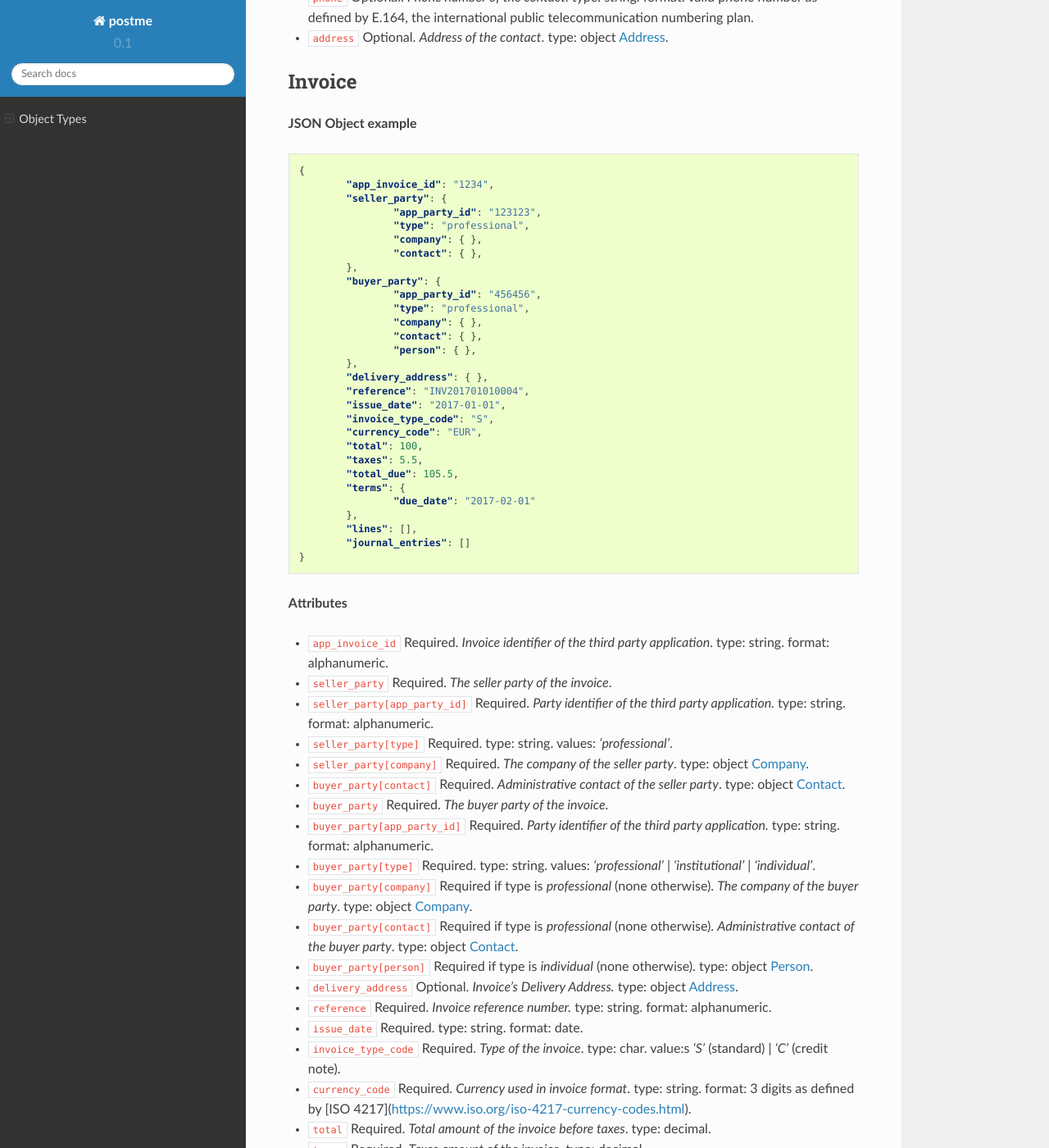
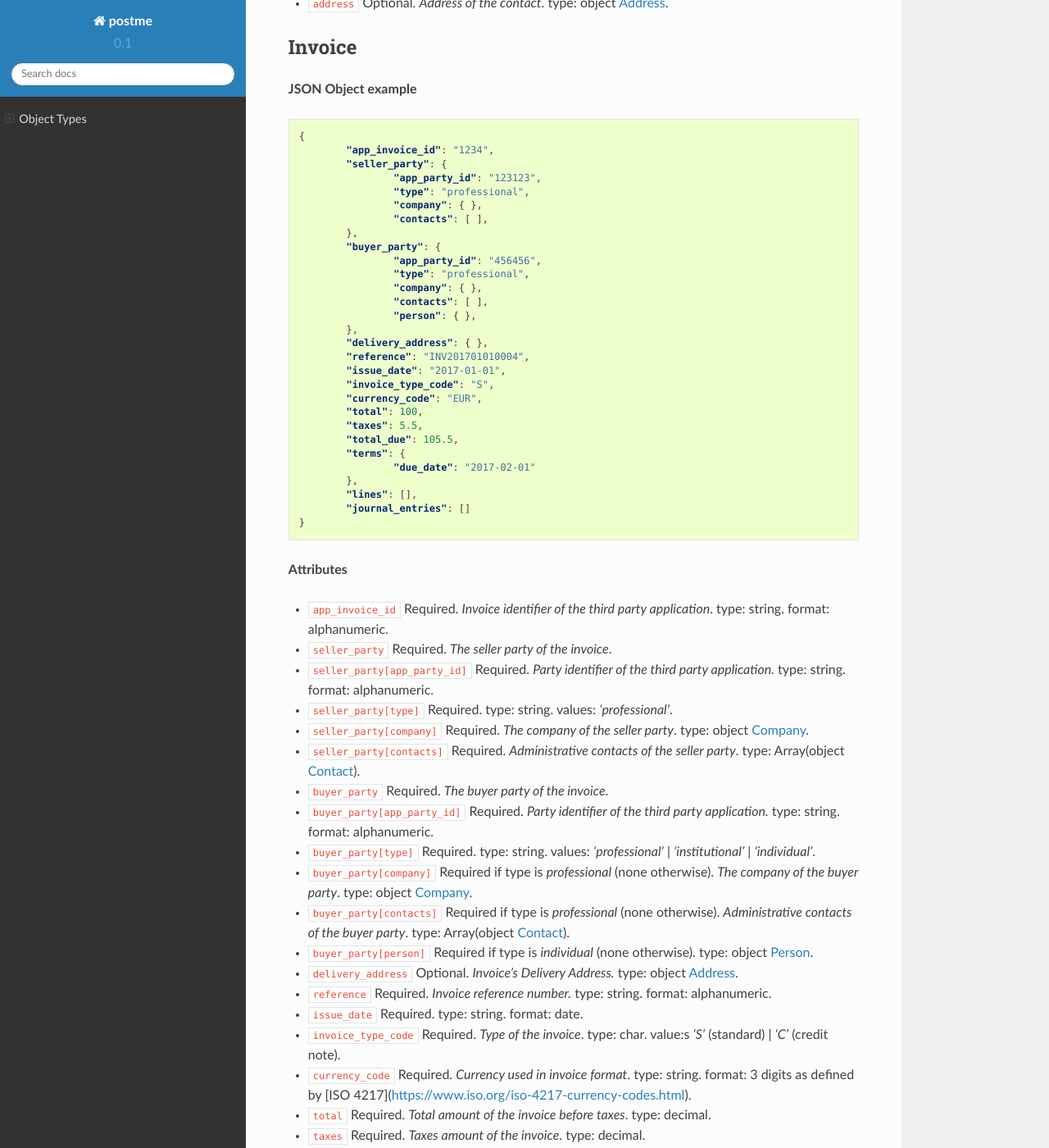
Before and after one commit to birdydigital/postme-docs, a Sphinx documentation site: the page built from docs/object-types.rst, in a window 1280 px wide and 1400 px high, scrolled down 1697 px. Shown: the whole window at 82% size. Built offline with Sphinx 7.4.7 and the Read the Docs theme 2.0.0, drawn with Linux system fonts in a browser that asks for light colours; some of the changed text lies outside the part shown.

Commit message:
update docs

```diff
--- a/docs/object-types.rst
+++ b/docs/object-types.rst
@@ -53,7 +52,6 @@ Company
 
 - ``name`` Required. *The name of the company*. type: string. format: alphanumeric.
 - ``address`` Required. *Address of the company*. type: object Address_.
-- ``contacts`` Optional. *Contacts of the company*. type: Array(object Contact_).
 - ``identification`` Required. *Identification of the company*. type: object. *Required fields are based on company's address country_code*
 	- ``siren_id`` 'FR': Required. *SIREN Identification Number of the company (for french companies only)*. type: string. format: numeric.
 	- ``vat_id`` Optional. *VAT Identification Number of the company*. type: string. format: alphanumeric.
@@ -99,13 +97,13 @@ Invoice
 			"app_party_id": "123123",
 			"type": "professional",
 			"company": { },
-			"contact": { },
+			"contacts": [ ],
 		},
 		"buyer_party": {
 			"app_party_id": "456456",
 			"type": "professional",
 			"company": { },
-			"contact": { },
+			"contacts": [ ],
 			"person": { },
 		},
 		"delivery_address": { },
@@ -130,12 +128,12 @@ Invoice
 - ``seller_party[app_party_id]`` Required. *Party identifier of the third party application.* type: string. format: alphanumeric.
 - ``seller_party[type]`` Required. type: string. values: `'professional'`.
 - ``seller_party[company]`` Required. *The company of the seller party*. type: object Company_.
-- ``buyer_party[contact]`` Required. *Administrative contact of the seller party*. type: object Contact_.
+- ``seller_party[contacts]`` Required. *Administrative contacts of the seller party*. type: Array(object Contact_).
 - ``buyer_party`` Required. *The buyer party of the invoice*.
 - ``buyer_party[app_party_id]`` Required. *Party identifier of the third party application.* type: string. format: alphanumeric.
 - ``buyer_party[type]`` Required. type: string. values: `'professional'` | `'institutional'` | `'individual'`.
 - ``buyer_party[company]`` Required if type is `professional` (none otherwise). *The company of the buyer party*. type: object Company_.
-- ``buyer_party[contact]`` Required if type is `professional` (none otherwise). *Administrative contact of the buyer party*. type: object Contact_.
+- ``buyer_party[contacts]`` Required if type is `professional` (none otherwise). *Administrative contacts of the buyer party*. type: Array(object Contact_).
 - ``buyer_party[person]`` Required if type is `individual` (none otherwise). type: object Person_.
 - ``delivery_address`` Optional. *Invoice's Delivery Address.* type: object Address_.
 - ``reference`` Required. *Invoice reference number.* type: string. format: alphanumeric.
```
Also changed, not shown: other parts of docs/object-types.rst (+0 -1 lines).
